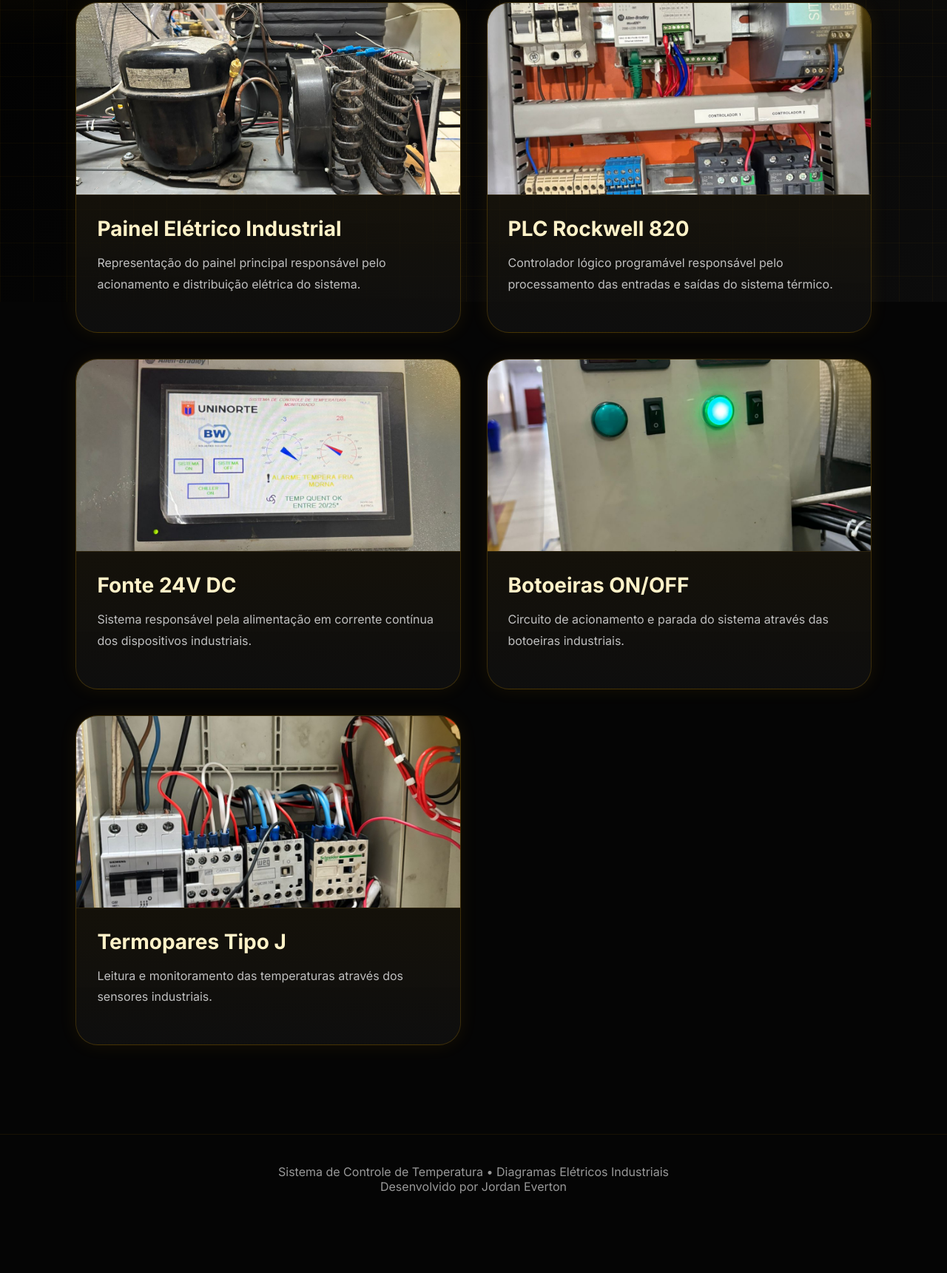
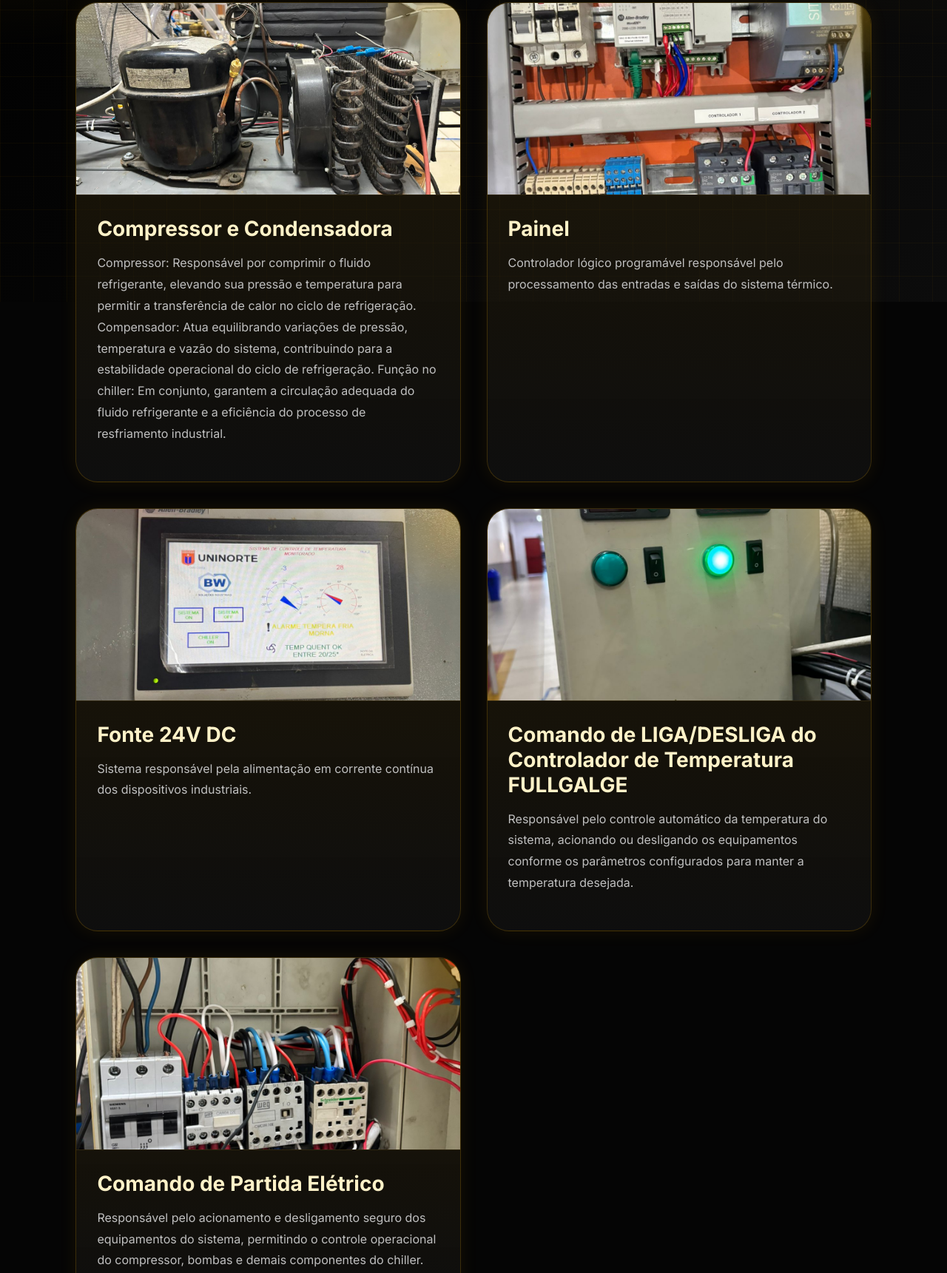
Before and after one commit to Ganzovisk/Noitedaeletrica, a plain HTML site: page funcionamento.html in a window 1280 px wide. Shown: the part 392-2113 px from the top of the page at 74% size. Before the commit the page ends 2046 px from the top, so only its background shows below. Drawn offline with Linux system fonts and the light colour scheme.

Commit message:
Update funcionamento.html

```diff
--- a/funcionamento.html
+++ b/funcionamento.html
@@ -403,10 +403,14 @@ Visualização dos principais componentes no desenvolvimento do Sistema de Contr
 
 <div class="diagram-content">
 
-<h2>Painel Elétrico Industrial</h2>
+<h2>Compressor e Condensadora</h2>
 
 <p>
-Representação do painel principal responsável pelo acionamento e distribuição elétrica do sistema.
+Compressor: Responsável por comprimir o fluido refrigerante, elevando sua pressão e temperatura para permitir a transferência de calor no ciclo de refrigeração.
+
+Compensador: Atua equilibrando variações de pressão, temperatura e vazão do sistema, contribuindo para a estabilidade operacional do ciclo de refrigeração.
+
+Função no chiller: Em conjunto, garantem a circulação adequada do fluido refrigerante e a eficiência do processo de resfriamento industrial.
 </p>
 
 
@@ -425,7 +429,7 @@ Representação do painel principal responsável pelo acionamento e distribuiç
 
 <div class="diagram-content">
 
-<h2>PLC Rockwell 820</h2>
+<h2>Painel </h2>
 
 <p>
 Controlador lógico programável responsável pelo processamento das entradas e saídas do sistema térmico.
@@ -469,10 +473,10 @@ Sistema responsável pela alimentação em corrente contínua dos dispositivos i
 
 <div class="diagram-content">
 
-<h2>Botoeiras ON/OFF</h2>
+<h2>Comando de LIGA/DESLIGA do Controlador de Temperatura FULLGALGE</h2>
 
 <p>
-Circuito de acionamento e parada do sistema através das botoeiras industriais.
+Responsável pelo controle automático da temperatura do sistema, acionando ou desligando os equipamentos conforme os parâmetros configurados para manter a temperatura desejada.
 </p>
 
 
@@ -490,10 +494,10 @@ Circuito de acionamento e parada do sistema através das botoeiras industriais.
 
 <div class="diagram-content">
 
-<h2>Termopares Tipo J</h2>
+<h2>Comando de Partida Elétrico</h2>
 
 <p>
-Leitura e monitoramento das temperaturas através dos sensores industriais.
+Responsável pelo acionamento e desligamento seguro dos equipamentos do sistema, permitindo o controle operacional do compressor, bombas e demais componentes do chiller.
 </p>
 
 
```
